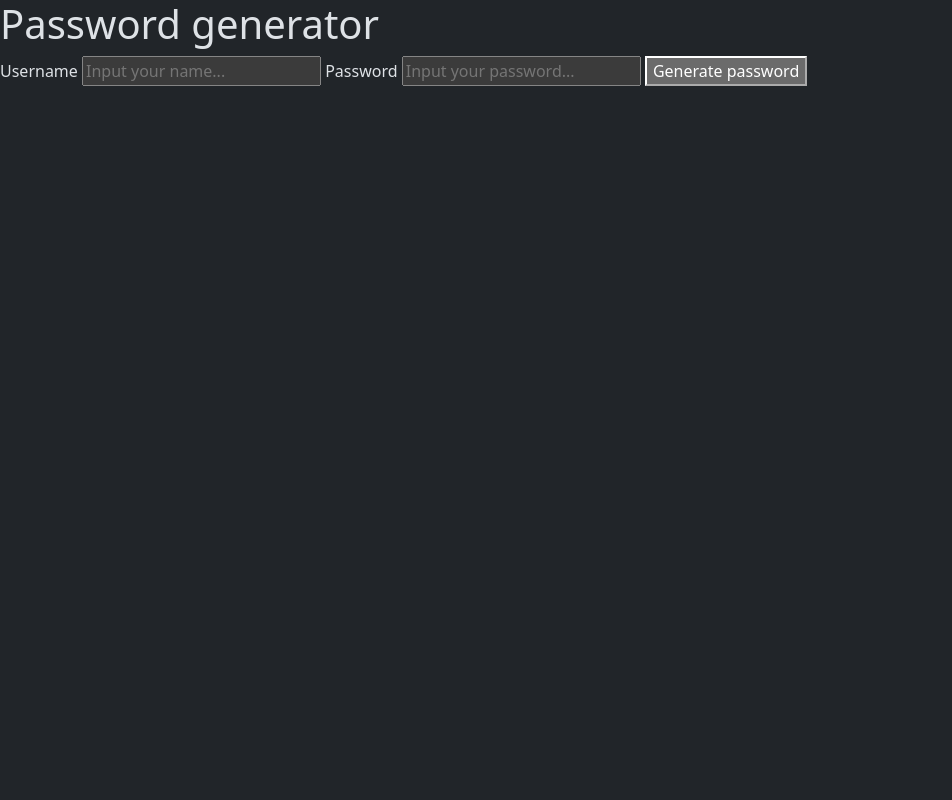
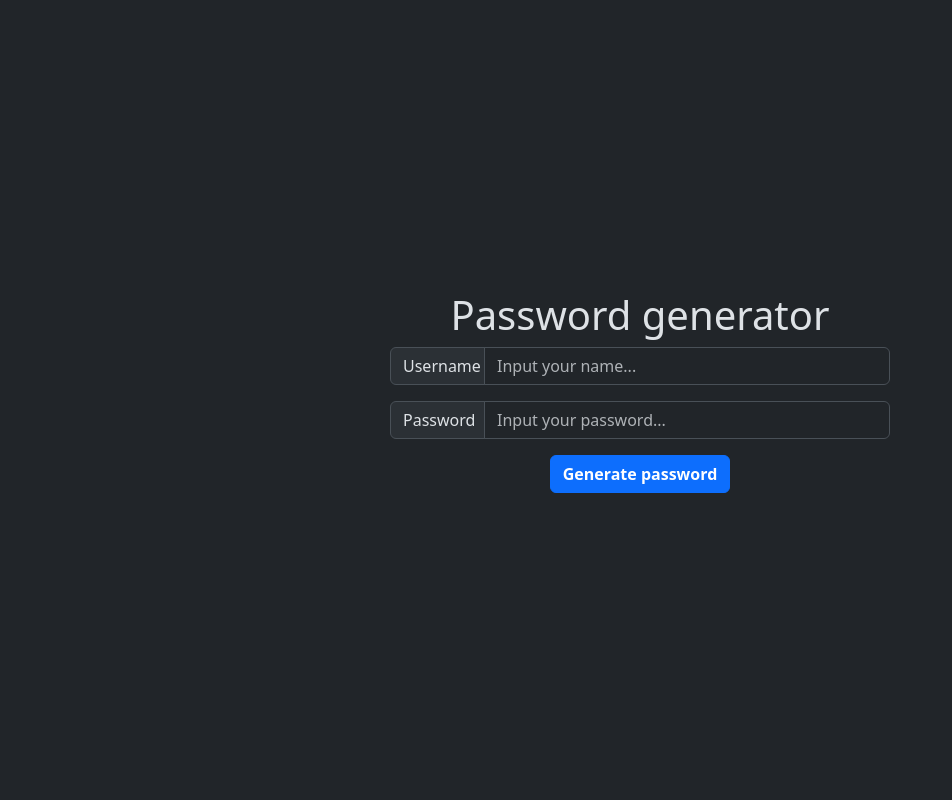
Before and after one commit to JesusDance/FastAPI-password-gen, a FastAPI app: page / in a window 1280 px wide. Shown: the whole page, without its empty margins (0-952 px from the left). Run offline with FastAPI, Linux system fonts and the light colour scheme; some libraries are stand-ins or nearby versions.

Commit message:
Fixed index.html styles

```diff
--- a/templates/index.html
+++ b/templates/index.html
@@ -6,16 +6,45 @@
     <link rel="stylesheet" type="text/css" href="{{ url_for('static', path='css/bootstrap.min.css') }}"/>
 </head>
 <body>
-<h1>Password generator</h1>
-<form method="post" action="/gen">
-    <label for="name">Username</label>
-    <input id="name" type="text" name="username" placeholder="Input your name...">
-    <label for="pass">Password</label>
-    <input id="pass" type="text" name="password" placeholder="Input your password...">
-    <button type="submit">Generate password</button>
-    {% if my_password is not none %}
-        <p>{{ my_password }}</p>
+<div class="d-flex flex-column align-items-center justify-content-center vh-100">
+<h1>
+    Password generator
+</h1>
+
+<form method="post"
+      action="/gen"
+      style="width: 500px">
+
+    <div class="input-group mb-3">
+    <label for="name" class="input-group-text" style="width: 95px">Username</label>
+    <input id="name"
+           class="form-control"
+           type="text"
+           name="username"
+           placeholder="Input your name...">
+    </div>
+
+    <div class="input-group mb-3">
+    <label for="pass" class="input-group-text" style="width: 95px">Password</label>
+    <input id="pass"
+           class="form-control"
+           type="text"
+           name="password"
+           placeholder="Input your password...">
+    </div>
+
+    <div class="text-center mb-3">
+        <button type="submit" class="btn btn-primary fw-bold">Generate password</button>
+    </div>
+
+    <div  class="justify-content-center text-center">
+    {% if my_password %}
+        <p class="text-success">{{ my_password }}</p>
+    {% else %}
+        <p class="text-warning">{{ error }}</p>
     {% endif %}
+    </div>
 </form>
+</div>
 </body>
 </html>
```
